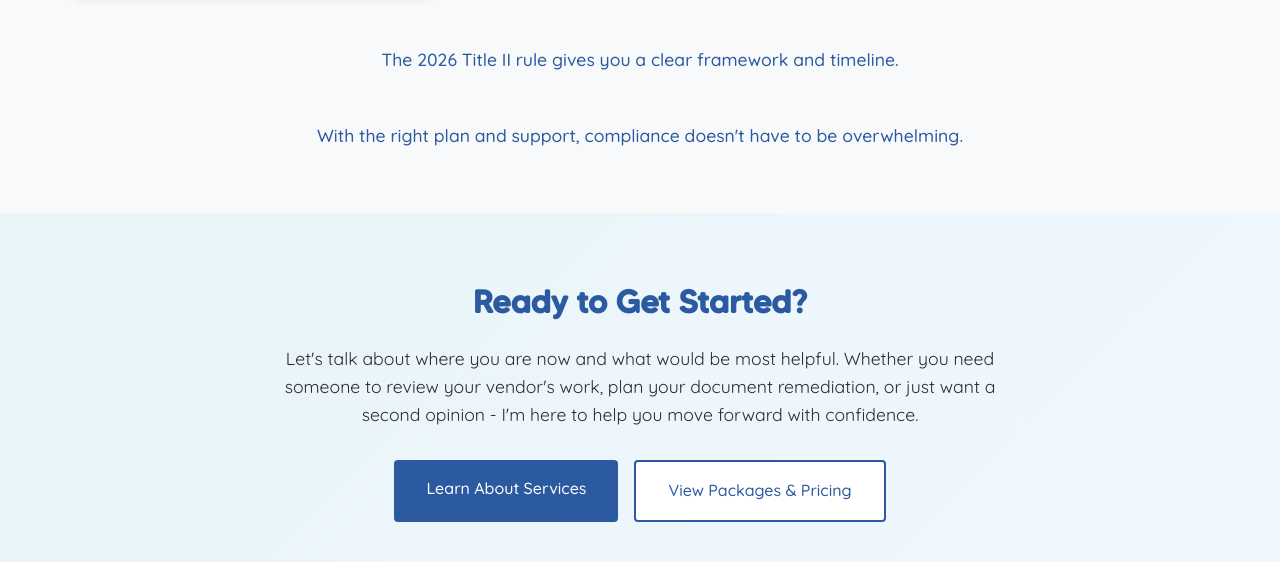
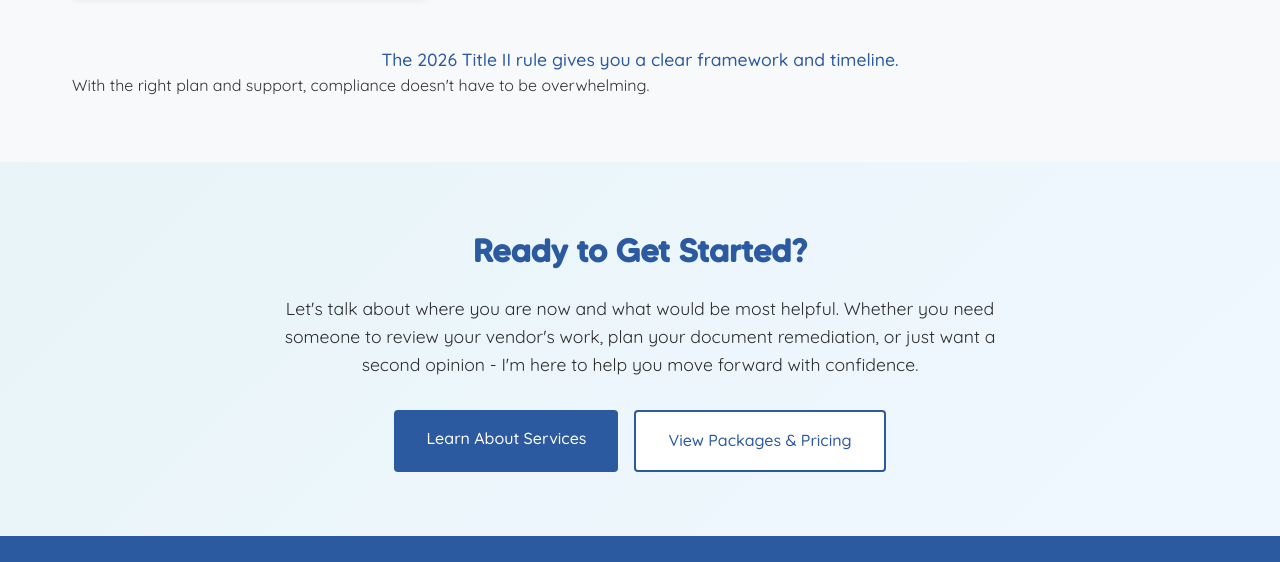
Before and after one commit to zizabiz08/CommonThreads, a plain HTML site: page about.html in a window 1280 px wide. Shown: the part 2479-3041 px from the top of the page. Drawn offline with Linux system fonts and the light colour scheme.

Commit message:
Update about.html

```diff
--- a/about.html
+++ b/about.html
@@ -801,7 +801,7 @@
                 </div>
 
                 <p class="closing">The 2026 Title II rule gives you a clear framework and timeline.</p>
-                <p class="closing">With the right plan and support, compliance doesn't have to be overwhelming.</p>
+                <p>With the right plan and support, compliance doesn't have to be overwhelming.</p>
             </div>
         </section>
 
```
